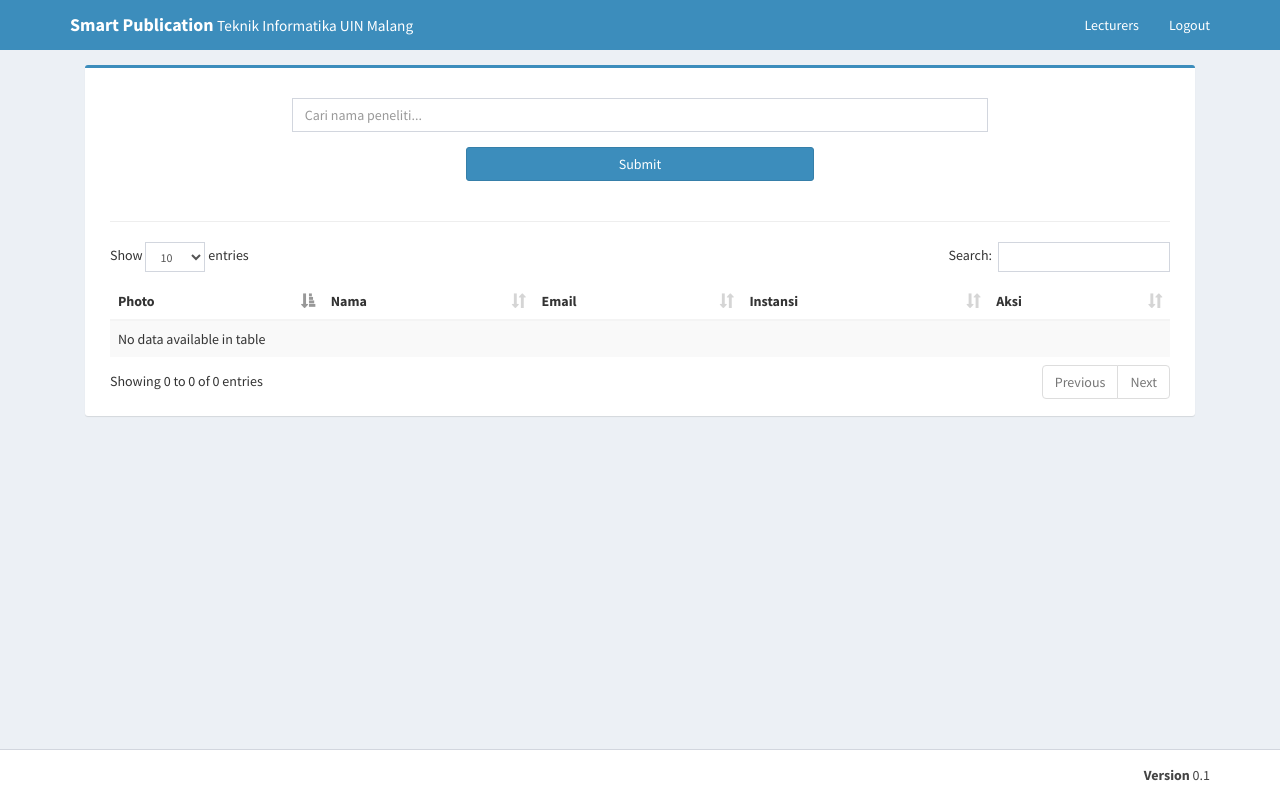
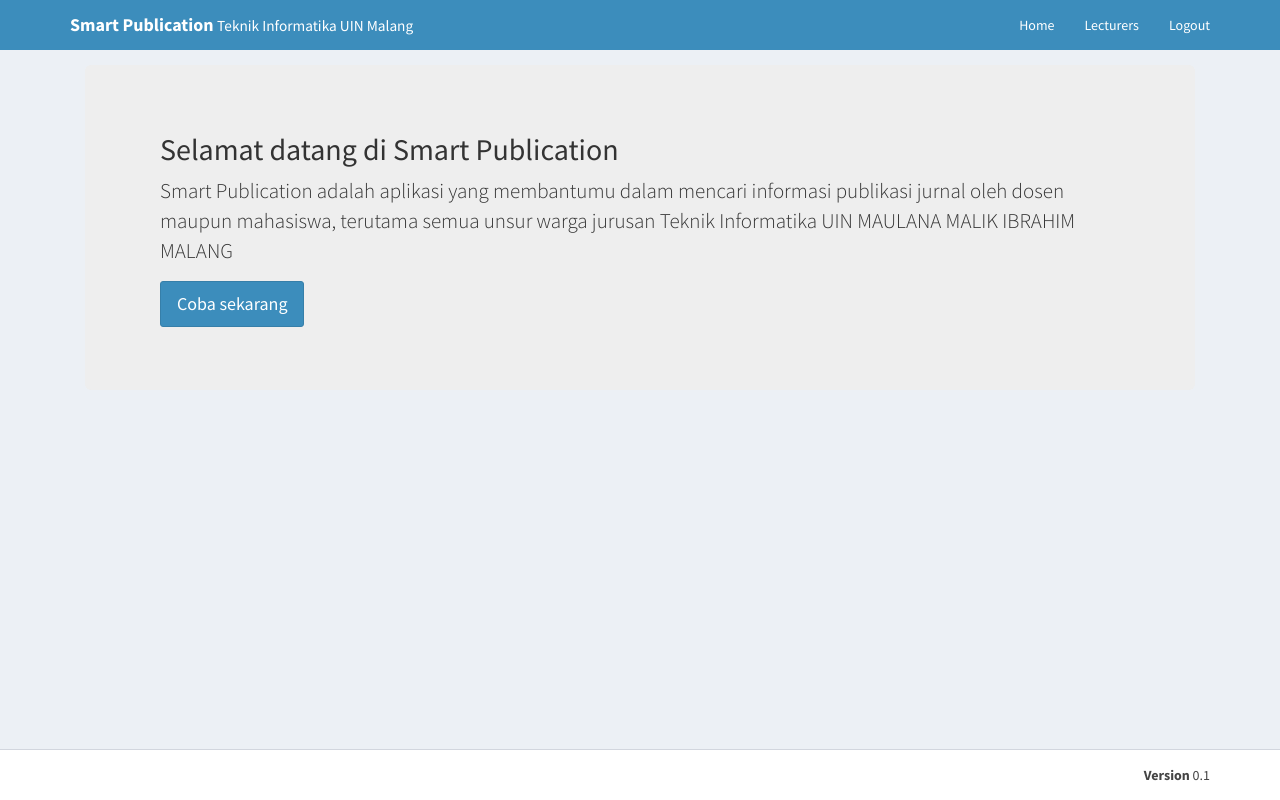
Before and after one commit to bangadam/smart-publication-google-schoolar-scraper, a Flask app: page / in a window 1280 px wide. Run offline with Flask 2, Linux system fonts and the light colour scheme; the visitor is signed in with stand-in values (Sample User, id 1); some libraries are stand-ins or nearby versions.

Commit message:
update must login role

```diff
--- a/app.py
+++ b/app.py
@@ -13,9 +13,16 @@
 request_session = requests.Session()
 
 
+@app.route('/home')
+def home():
+    if(session.get('loggedin') is None):
+        return redirect('/login')
+    else:
+        return render_template('frontend/home.html')
+
 @app.route('/')
 def index():
-    return render_template('frontend/home.html')
+    return render_template('frontend/index.html')
 
 @app.route('/lecturers')
 def lecturers():
@@ -34,10 +41,10 @@
             "password": password
         }
         result = db.loginCheck(data)
-
+        # pprint(result)
         if result != None:
             session['loggedin'] = True
-            return render_template('frontend/home.html')
+            return redirect('/home')
         else:
             msg = 'User ID / password salah'
             return render_template('frontend/auth/login.html', msg=msg)
@@ -46,7 +53,7 @@
 
 @app.route('/logout')
 def logout():
-    session.pop('loggedin', None)
+    session.clear()
     return redirect('/login')
 
 @app.route('/search-peneliti', methods=['GET'])
--- a/templates/frontend/auth/login.html
+++ b/templates/frontend/auth/login.html
@@ -11,8 +11,12 @@
                 {% endif %}
                 <div class="box box-primary">
                     <div class="box-header">
-                        <h3>Login App</h3>
+                        <h3>Login</h3>
                         <hr>
+                        <div class="alert alert-info">
+                            <button type="button" class="close" data-dismiss="alert" aria-hidden="true">&times;</button>
+                            <strong>Jika belum memiliki akun, silahkan hubungi pihak admin jurusan agar di daftarkan ke dalam sistem</strong>
+                        </div>
                     </div>
                     <div class="box-body">
                         <form action="/login" method="POST">
--- /dev/null
+++ b/templates/frontend/index.html
@@ -0,0 +1,14 @@
+{% extends "layouts/app.html" %}
+{% block content %}
+<section class="content">
+    <div class="jumbotron">
+        <div class="container">
+            <h2>Selamat datang di Smart Publication</h2>
+            <p>Smart Publication adalah aplikasi yang membantumu dalam mencari informasi publikasi jurnal oleh dosen maupun mahasiswa, terutama semua unsur warga jurusan Teknik Informatika UIN MAULANA MALIK IBRAHIM MALANG</p>
+            <p>
+                <a href="/login" class="btn btn-primary btn-lg">Coba sekarang</a>
+            </p>
+        </div>
+    </div>
+</section>
+{% endblock %}
--- a/templates/layouts/app.html
+++ b/templates/layouts/app.html
@@ -29,8 +29,9 @@
                 </div>
                 <div class="collapse navbar-collapse navbar-ex1-collapse">
                     <ul class="nav navbar-nav navbar-right">
-                        <li class=""><a href="/lecturers">Lecturers</a></li>
                         {% if session['loggedin'] %}
+                            <li class=""><a href="/home">Home</a></li>
+                            <li class=""><a href="/lecturers">Lecturers</a></li>
                             <li class=""><a href="/logout">Logout</a></li>
                         {% else %}
                             <li class=""><a href="/login">Login</a></li>
```
Also changed, not shown: 2 other files.
